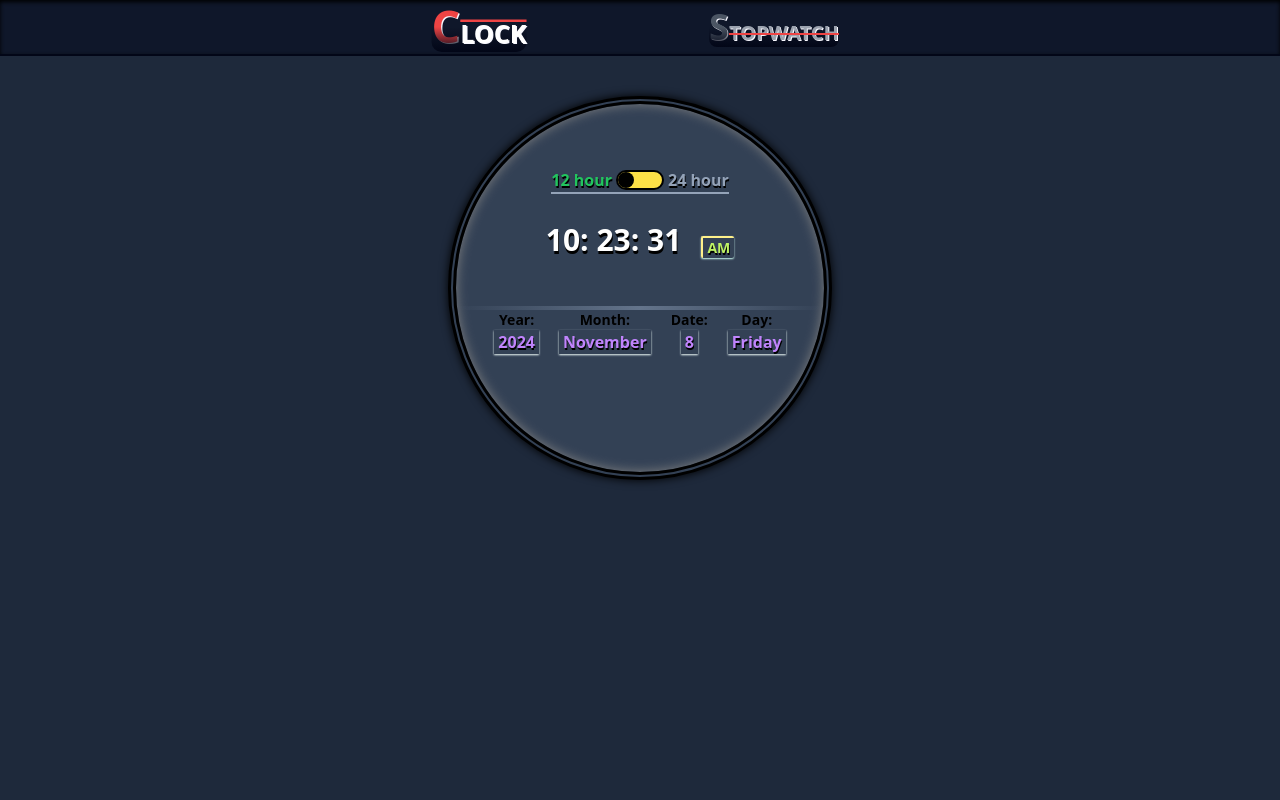
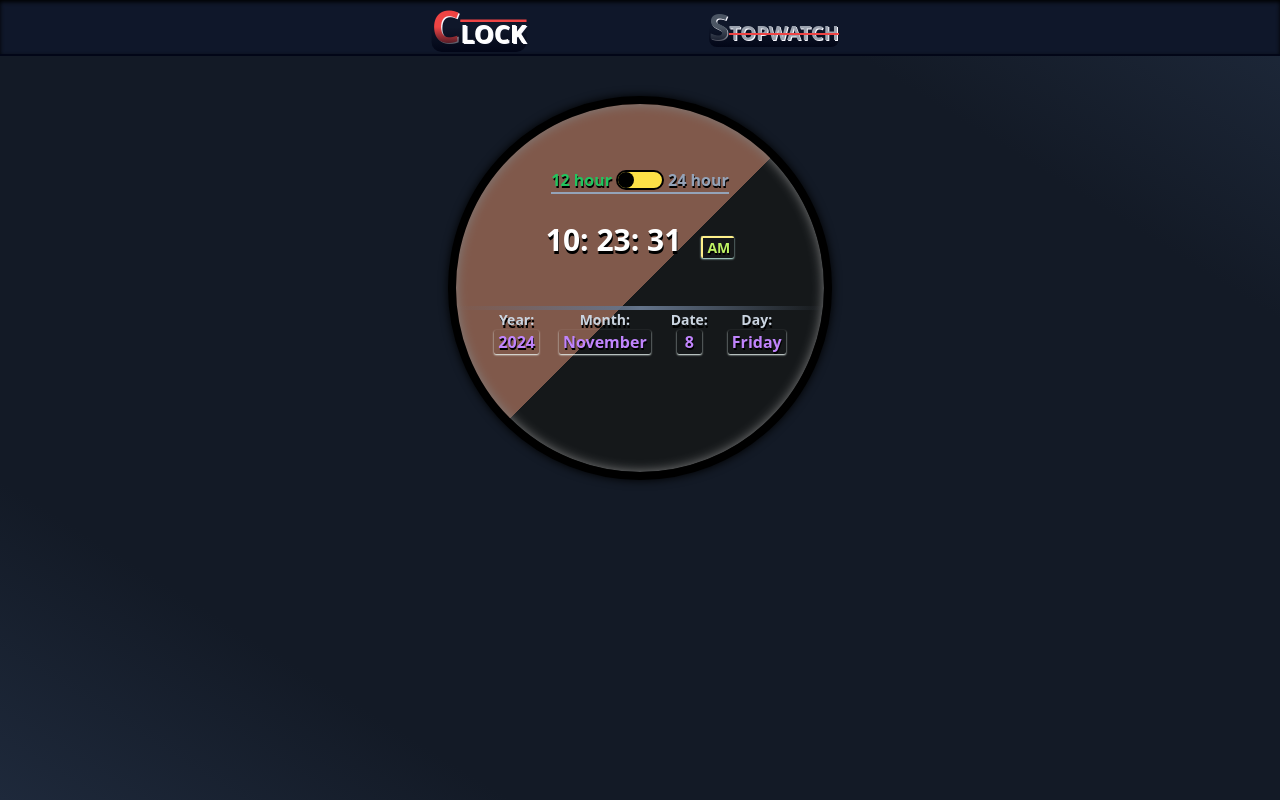
Before and after one commit to pranjul-jangra/syncrono, a website: page src/index.html in a window 1280 px wide. Drawn offline with Linux system fonts and the light colour scheme.

Commit message:
style changed

```diff
--- a/src/index.html
+++ b/src/index.html
@@ -8,7 +8,7 @@
     <link rel="icon" type="image/x-icon" href="clock.ico">
     <link rel="stylesheet" href="output.css">
 </head>
-<body class="bg-slate-800 cursor-default box-border no-scrollbar">
+<body class="gradient-body h-screen cursor-default box-border no-scrollbar">
 
     <!-- loader -->
     <div id="loader" class="w-screen h-screen flex justify-center items-center flex-col fixed top-0 left-0 z-50 loader-bg">
@@ -42,7 +42,7 @@
 
     <div id="container">
         <!-- clock: watch your time -->
-        <section id="clock" class="relative bg-slate-700 size-96 mob-size mt-10 box-border border-8 border-black border-double flex flex-col justify-center items-center gap-3 rounded-full mx-auto shadow-custom container-screen-385">
+        <section id="clock" class="relative bg-slate-800 size-96 mob-size mt-10 box-border border-8 border-black border-solid flex flex-col justify-center items-center gap-3 rounded-full mx-auto shadow-custom container-screen-385 gradient-custom bg-blend-difference">
             <h2 id="clock-title" class="sr-only">Online Clock : track your time over internet</h2>
             <!-- toggle button  -->
             <div class="mb-3 absolute top-16 left-auto flex justify-center items-center gap-1 text-md border-b-2 border-b-slate-400">
@@ -57,29 +57,29 @@
                 <div id="clockDisplay" class="font-bold text-3xl mr-5 text-shadow-black-lg">00: 00: 00</div>
                 <div id="meridiems" class="font-semibold text-lime-300 border-l-2 border-t-2 shadow-sm shadow-teal-100 border-yellow-200 px-1 text-sm text-shadow-black-sm rounded-sm"></div>
             </div>
-            <div id="calendar" class="w-full flex justify-center mt-10 gap-x-5 grid-screen-385 capitalize relative before:w-full before:h-1 before:absolute before:-top-1 before:left-0 before:bg-gradient-to-r before:from-transparent before:via-slate-500 before:to-transparent text-md font-semibold">
+            <div id="calendar" class="w-full flex justify-center mt-10 gap-x-5 grid-screen-385 capitalize relative before:w-full before:h-1 before:absolute before:-top-1 before:left-0 before:bg-gradient-to-r before:from-transparent before:via-slate-500 before:to-transparent text-md font-semibold text-slate-300 text-shadow-black-lg">
                 <div class="flex flex-col items-center">
                     <div class="text-sm font-bold">year:</div>
-                    <div id="year" class="shadow-sm shadow-teal-50  text-purple-400 px-1 text-center text-shadow-black-sm">year</div>
+                    <div id="year" class="shadow-sm shadow-teal-50  text-purple-400 px-1 text-center text-shadow-black-sm rounded-sm">year</div>
                 </div>
                 <div class="flex flex-col items-center">
                     <div class="text-sm font-bold">month:</div>
-                    <div id="month" class="shadow-sm shadow-teal-50  text-purple-400 px-1 text-center text-shadow-black-sm">month</div>
+                    <div id="month" class="shadow-sm shadow-teal-50  text-purple-400 px-1 text-center text-shadow-black-sm rounded-sm">month</div>
                 </div>
                 <div class="flex flex-col items-center">
                     <div class="text-sm font-bold">date:</div>
-                    <div id="date" class="shadow-sm shadow-teal-50  text-purple-400 px-1 text-center text-shadow-black-sm">date</div>
+                    <div id="date" class="shadow-sm shadow-teal-50  text-purple-400 px-2 text-center text-shadow-black-sm rounded-sm">date</div>
                 </div>
                 <div class="flex flex-col items-center">
                     <div class="text-sm font-bold">day:</div>
-                    <div id="day" class="shadow-sm shadow-teal-50  text-purple-400 px-1 text-center text-shadow-black-sm">day</div>
+                    <div id="day" class="shadow-sm shadow-teal-50  text-purple-400 px-1 text-center text-shadow-black-sm rounded-sm">day</div>
                 </div>
             </div>
 
         </section>
 
         <!-- stopWAtch: change your time -->
-        <section id="stopWatch" class="bg-slate-700 size-96 mob-size mt-10 box-border border-8 border-black border-double flex flex-col justify-center items-center gap-3 rounded-full mx-auto shadow-custom container-screen-385">
+        <section id="stopWatch" class="size-96 bg-slate-800 mob-size mt-10 box-border border-8 border-black border-solid flex flex-col justify-center items-center gap-3 rounded-full mx-auto shadow-custom container-screen-385 gradient-custom bg-blend-difference">
             <h2 id="stopwatch-title" class="sr-only">Stopwatch : record your time over internet</h2>
 
             <div id="stopWatchDisplay" class="font-bold text-3xl text-shadow-black-lg text-white">00: 00: 00</div>
--- a/src/input.css
+++ b/src/input.css
@@ -3,6 +3,12 @@
 @tailwind utilities;
 
 @layer utilities {
+    .gradient-custom {
+        background-image: linear-gradient(to top left, #334155 50%, rgb(158, 130, 134) 50%);
+    }
+    .gradient-body {
+        background-image: linear-gradient(to top right, #1e293b, #131a26, #131a26, #131a26, #131a26, #1e293b);
+    }
     .shadow-custom {
         box-shadow:
             inset 0 0 12px gray,
@@ -42,6 +48,7 @@
             border-radius: 34px;
             margin-top: 24px;
         }
+        /* #334155, #293341, rgb(249, 221, 225) 2%, #293341, #334155 */
         .gap-screen-385 {
             gap: 38px;
         }
```
Also changed, not shown: src/output.css.
